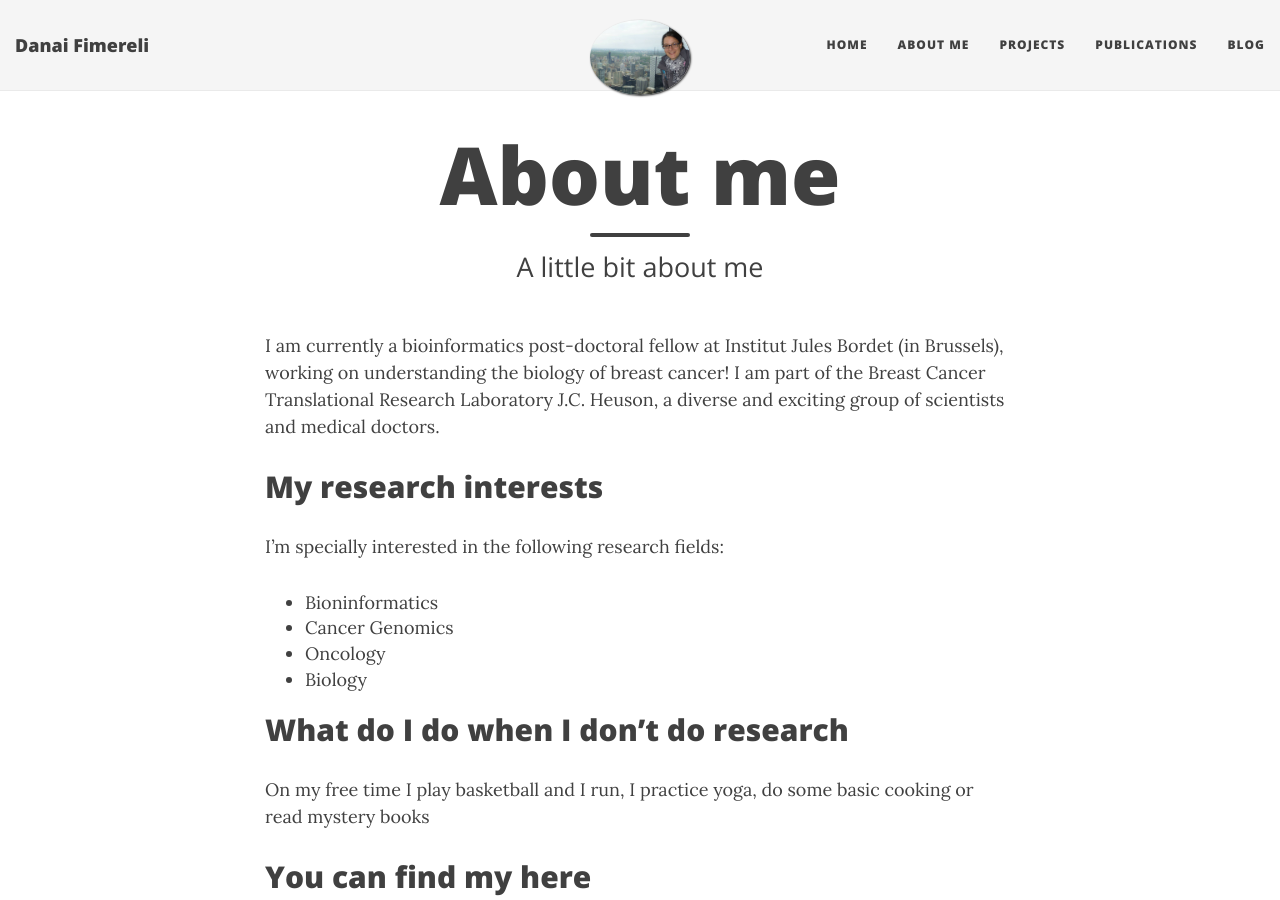
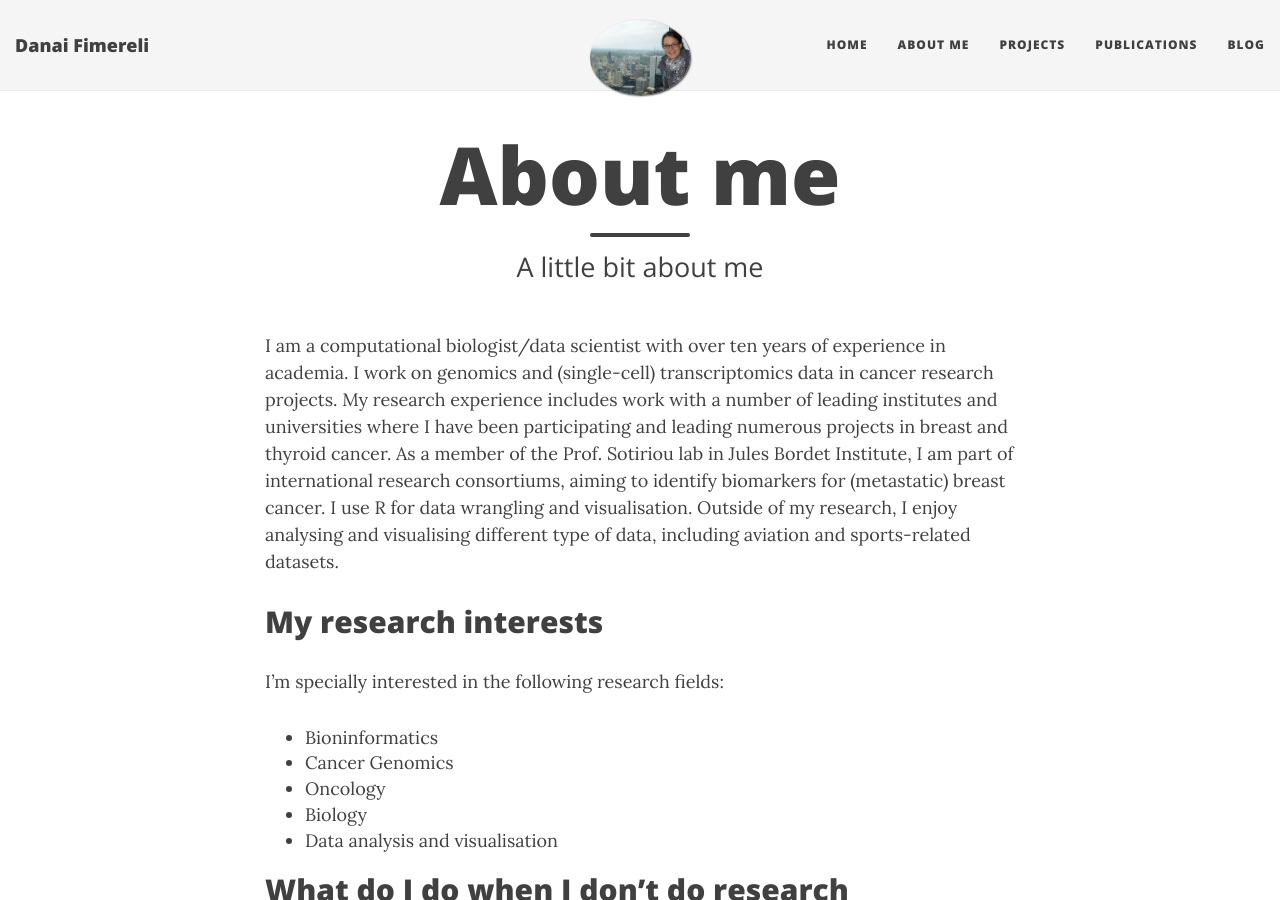
Before and after one commit to dfimerel/dfimerel.github.io, a Jekyll site: the page built from aboutme.md, in a window 1280 px wide and 900 px high. Built offline with Jekyll 4.4.1, drawn with Linux system fonts in a browser that asks for light colours; nearby versions of some CDN libraries.

Commit message:
Update aboutme.md

```diff
--- a/aboutme.md
+++ b/aboutme.md
@@ -4,7 +4,7 @@
 subtitle: A little bit about me
 ---
 
-I am currently a bioinformatics post-doctoral fellow at Institut Jules Bordet (in Brussels), working on understanding the biology of breast cancer! I am part of the Breast Cancer Translational Research Laboratory J.C. Heuson, a diverse and exciting group of scientists and medical doctors.
+I am a computational biologist/data scientist with over ten years of experience in academia. I work on genomics and (single-cell) transcriptomics data in cancer research projects. My research experience includes work with a number of leading institutes and universities where I have been participating and leading numerous projects in breast and thyroid cancer. As a member of the Prof. Sotiriou lab in Jules Bordet Institute, I am part of international research consortiums, aiming to identify biomarkers for (metastatic) breast cancer. I use R for data wrangling and visualisation. Outside of my research, I enjoy analysing and visualising different type of data, including aviation and sports-related datasets.
 
 
 ## My research interests
@@ -15,6 +15,7 @@
 * Cancer Genomics
 * Oncology
 * Biology
+* Data analysis and visualisation
 
 
 ## What do I do when I don't do research
```
